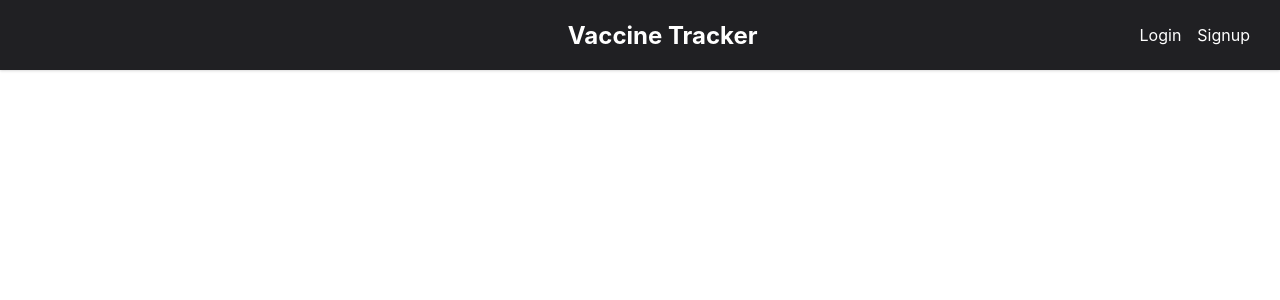
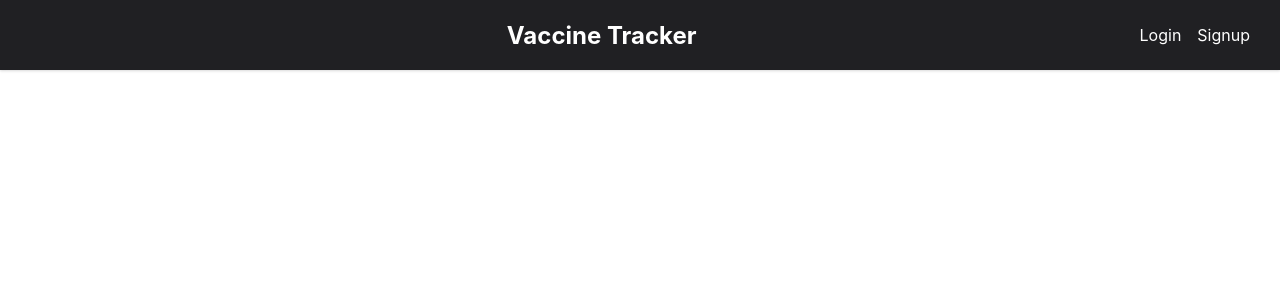
Before and after one commit to aschmidtke/vaccine-tracker-project, a React (Create React App) app in the folder client/: page / in a window 1280 px wide. Shown: the top 300 px of the page. Built offline with nearby package versions, Linux system fonts and the light colour scheme.

Commit message:
refactor

```diff
--- a/client/src/components/Navbar/Navbar.js
+++ b/client/src/components/Navbar/Navbar.js
@@ -14,7 +14,8 @@ function Navbar({ children }) {
     return (
         <StyledNavbar>
             <Logo>
-                Vaccine Tracker
+                <NavItemLink to="/">Vaccine Tracker</NavItemLink>
+
             </Logo>
             {Auth.loggedIn()? (
                 <>
--- a/client/src/components/Navbar/style.js
+++ b/client/src/components/Navbar/style.js
@@ -26,5 +26,5 @@ export const NavItemLink = styled(Link)`
 `;
 
 export const Logo = styled.h1`
-    padding: 30%
+    padding: 35%
 `
--- a/client/src/pages/Signup.js
+++ b/client/src/pages/Signup.js
@@ -5,7 +5,7 @@ import { useMutation } from '@apollo/client';
 import Auth from '../utils/auth';
 import { ADD_USER } from '../utils/mutations';
 
-import { EntryPage, PageHeader } from './style';
+import { EntryPage } from './style';
 import EntryCard from '../components/EntryCard';
 import InputGroup from '../components/InputGroup';
 import Input from '../components/Input';
--- a/client/src/pages/Vaccine.js
+++ b/client/src/pages/Vaccine.js
@@ -1,8 +1,6 @@
-import React, { useState } from 'react';
-import { useMutation } from '@apollo/client'
+import React from 'react';
 import { Link } from 'react-router-dom';
 
-import Auth from '../utils/auth';
 
 
 import { EntryPage, PageHeader } from './style';
```
Also changed, not shown: client/src/pages/Login.js (+4 -9 lines), client/src/pages/Profile.js (+5 -5 lines).
